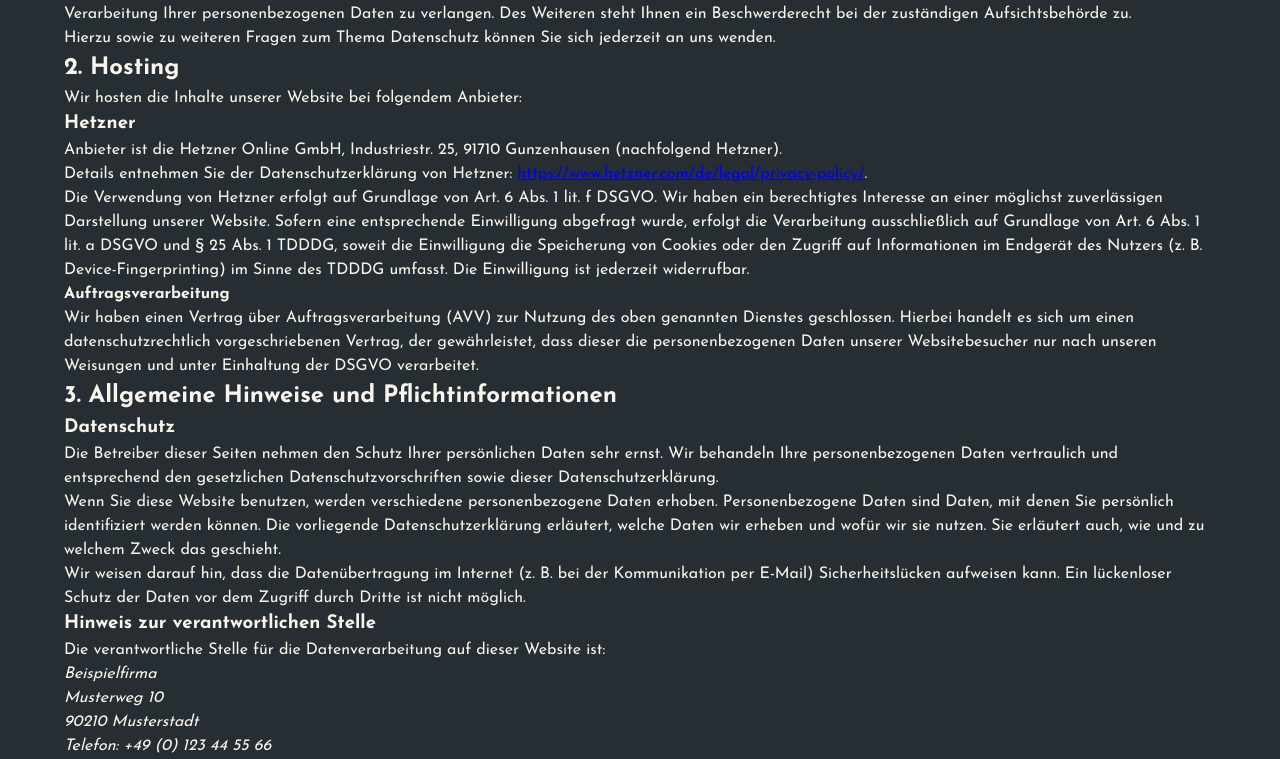
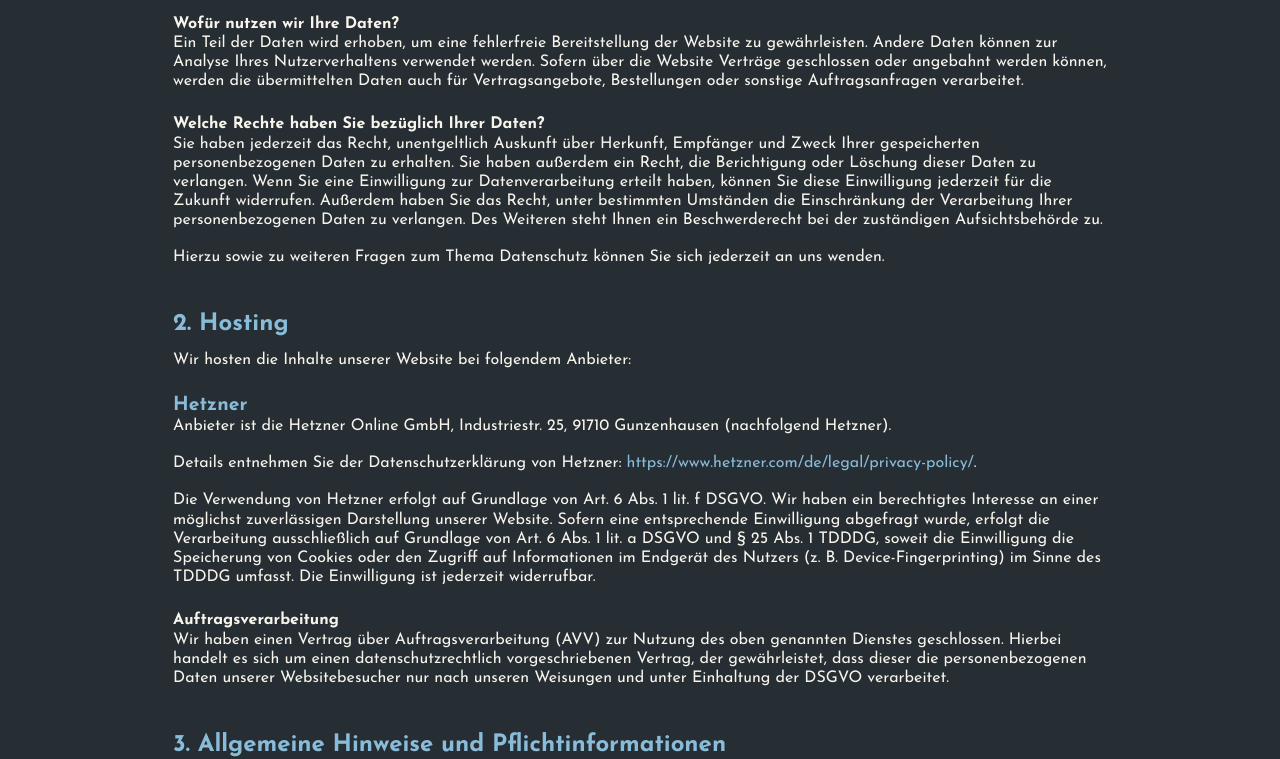
Before and after one commit to rekyi/portfolio, an Angular app: page /privacy-policy in a window 1280 px wide. Shown: the part 702-1461 px from the top of the page. Built offline with nearby package versions, Linux system fonts and the light colour scheme.

Commit message:
style privacy policy with shared legal styles, fix section spacing

```diff
--- a/src/app/pages/privacy-policy/privacy-policy.html
+++ b/src/app/pages/privacy-policy/privacy-policy.html
@@ -5,7 +5,7 @@
 
   <h1>Datenschutz&shy;erklärung</h1>
 
-  <section>
+  <section class="chapter">
     <h2>1. Datenschutz auf einen Blick</h2>
 
     <section>
@@ -75,7 +75,7 @@
     </section>
   </section>
 
-  <section>
+  <section class="chapter">
     <h2>2. Hosting</h2>
     <p>Wir hosten die Inhalte unserer Website bei folgendem Anbieter:</p>
 
@@ -117,7 +117,7 @@
     </section>
   </section>
 
-  <section>
+  <section class="chapter">
     <h2>3. Allgemeine Hinweise und Pflicht&shy;informationen</h2>
 
     <section>
@@ -346,7 +346,7 @@
     </section>
   </section>
 
-  <section>
+  <section class="chapter">
     <h2>4. Datenerfassung auf dieser Website</h2>
 
     <section>
--- a/src/app/pages/privacy-policy/privacy-policy.scss
+++ b/src/app/pages/privacy-policy/privacy-policy.scss
@@ -0,0 +1,18 @@
+@use 'legal' as *;
+
+@include legal-page;
+
+.chapter + .chapter,
+.chapter + p {
+  margin-top: clamp(2rem, 3.33vw, 3rem);
+}
+
+h2 + section,
+h3 + section {
+  margin-top: 0.75rem;
+}
+
+address,
+ul {
+  margin-block: 1.125rem;
+}
--- a/src/styles/_legal.scss
+++ b/src/styles/_legal.scss
@@ -59,7 +59,9 @@
     font-weight: 700;
   }
 
-  section section {
+  p + section,
+  address + section,
+  section + section {
     margin-top: 1.5rem;
   }
 
```
